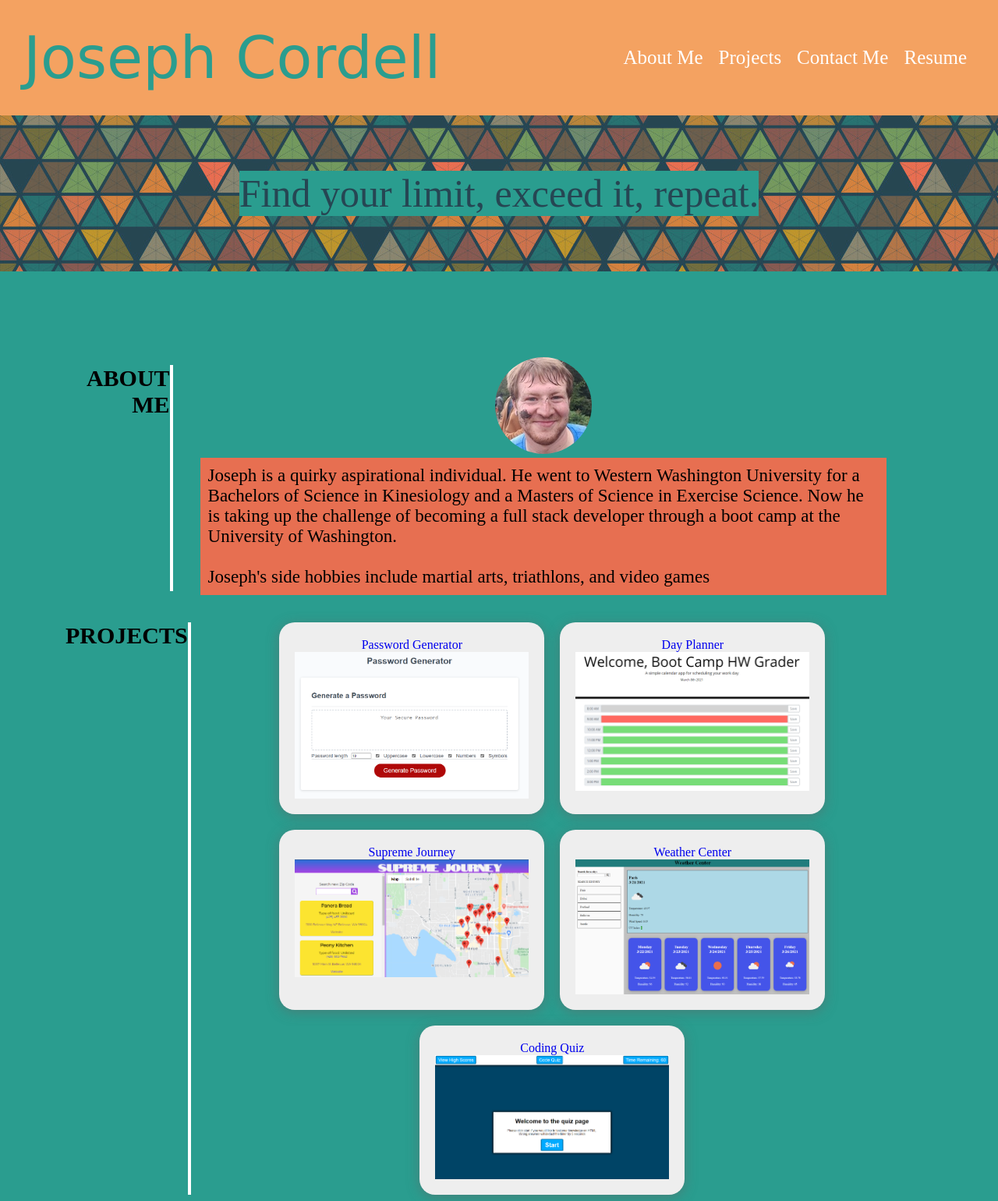
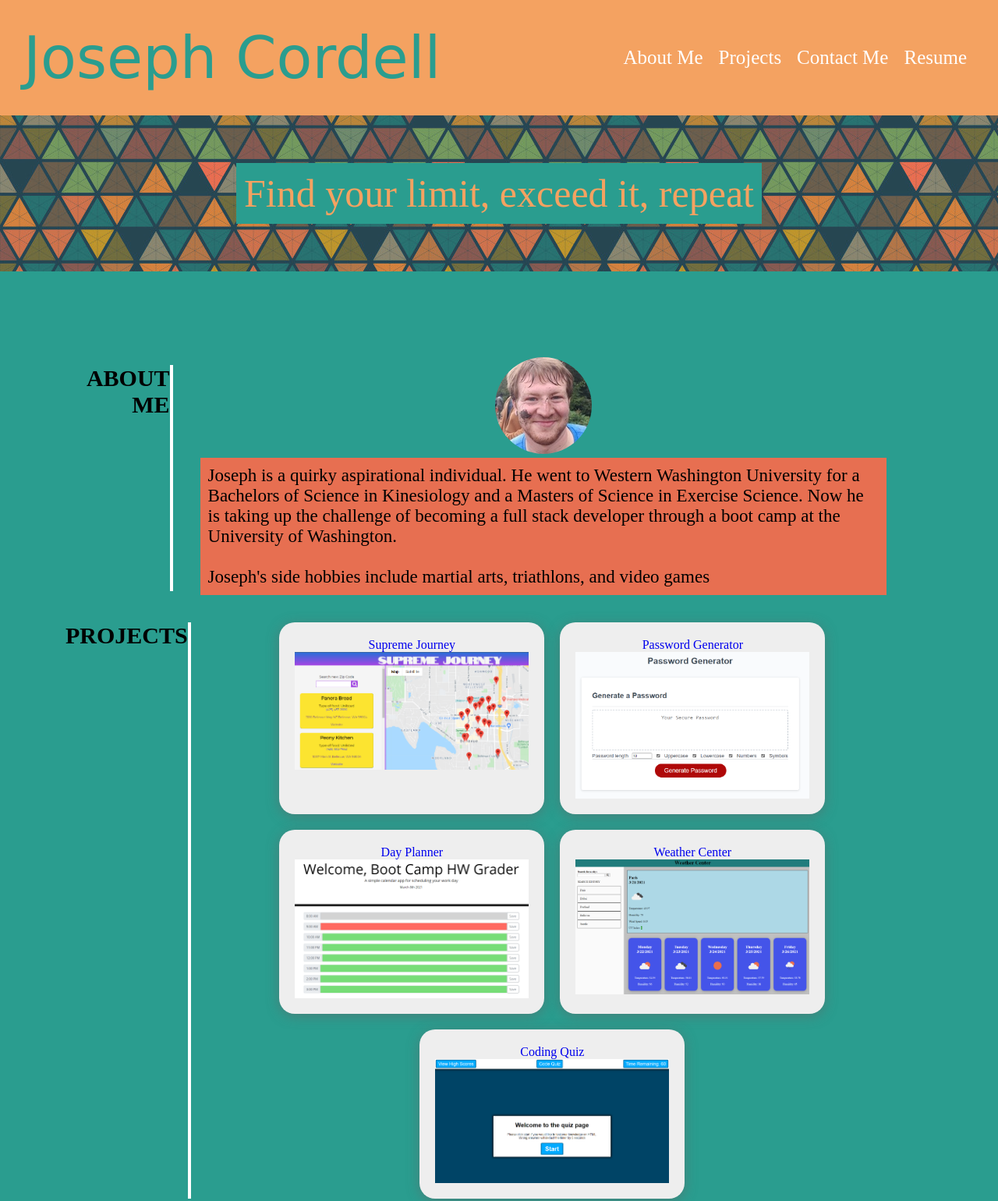
Before and after one commit to JosephCordell/Portfolio, a plain HTML site: page index.html in a window 1280 px wide. Shown: the top 1540 px of the page at 78% size. Drawn offline with Linux system fonts and the light colour scheme.

Commit message:
Updated HTML and CSS

```diff
--- a/assets/style/style.css
+++ b/assets/style/style.css
@@ -63,6 +63,8 @@ header nav ul li a:hover{
 
 #banner p {
     background-color: var(--color2);
+        color: var(--color4);
+        padding: 10px;
 }
 
 .containerTitle {
@@ -102,6 +104,7 @@ header nav ul li a:hover{
     padding: 10px;
     margin: 5px;
     background-color: var(--color5);
+
 }
 
 #projects {
--- a/index.html
+++ b/index.html
@@ -19,15 +19,15 @@
           <li><a href="#aboutMe">About Me</a></li>
           <li><a href="#projects">Projects</a></li>
           <li><a href="#contactMe">Contact Me</a></li>
-          <li><a target="_blank" href="assets/documents/Joseph Cordell - ResumeBC.pdf">Resume</a></li>
+          <li><a target="_blank" href="assets/documents/Joseph%20Cordell%20-%20ResumeBC.pdf">Resume</a></li>
         </ul>
       </nav>
     </header>
-    <article id='banner'>
+    <div id='banner'>
       <p>
-      Find your limit, exceed it, repeat.
+      Find your limit, exceed it, repeat
       </p>
-    </article>
+    </div>
   <main>
     <section id='aboutMe'>
       <h1 class='containerTitle'>
@@ -45,20 +45,20 @@
       <h1 class="containerTitle">PROJECTS</h1>
       <div class='containerContent'>
         <div class='projectCard'>
+          <a href='https://github.com/JosephCordell/supreme-journey'>Supreme Journey </a>
+          <a href='https://github.com/JosephCordell/supreme-journey' target='_blank'><img class='projectImage' src="./assets/images/search_results.png" alt="Supreme Journey"> </a>
+        </div>
+        <div class='projectCard'>
           <a href='https://github.com/JosephCordell/PasswordGenerator'>Password Generator </a>
           <a href='https://github.com/JosephCordell/PasswordGenerator' target='_blank'><img class='projectImage' src="./assets/images/passwordGenerator.png" alt="Password Generator"> </a>
         </div>
         <div class='projectCard'>
           <a href='https://github.com/JosephCordell/DayPlanner'>Day Planner </a>
-          <a href='https://github.com/JosephCordell/DayPlanner' target='_blank'><img class='projectImage' src="./assets/images/dayPlanner.png" alt="Password Generator">
-        </div>
-        <div class='projectCard'>
-          <a href='https://github.com/JosephCordell/supreme-journey'>Supreme Journey </a>
-          <a href='https://github.com/JosephCordell/supreme-journey' target='_blank'><img class='projectImage' src="./assets/images/search_results.png" alt="Supreme Journey">
+          <a href='https://github.com/JosephCordell/DayPlanner' target='_blank'><img class='projectImage' src="./assets/images/dayPlanner.png" alt="Password Generator"></a>
         </div>
         <div class='projectCard'>
           <a href='https://github.com/JosephCordell/WeatherCenter'>Weather Center </a>
-          <a href='https://github.com/JosephCordell/WeatherCenter' target='_blank'><img class='projectImage' src="./assets/images/weather_center.png" alt="Supreme Journey">
+          <a href='https://github.com/JosephCordell/WeatherCenter' target='_blank'><img class='projectImage' src="./assets/images/weather_center.png" alt="Supreme Journey"> </a>
         </div>
         <div class='projectCard'>
           <a href='https://github.com/JosephCordell/CodingQuiz'>Coding Quiz </a>
```
